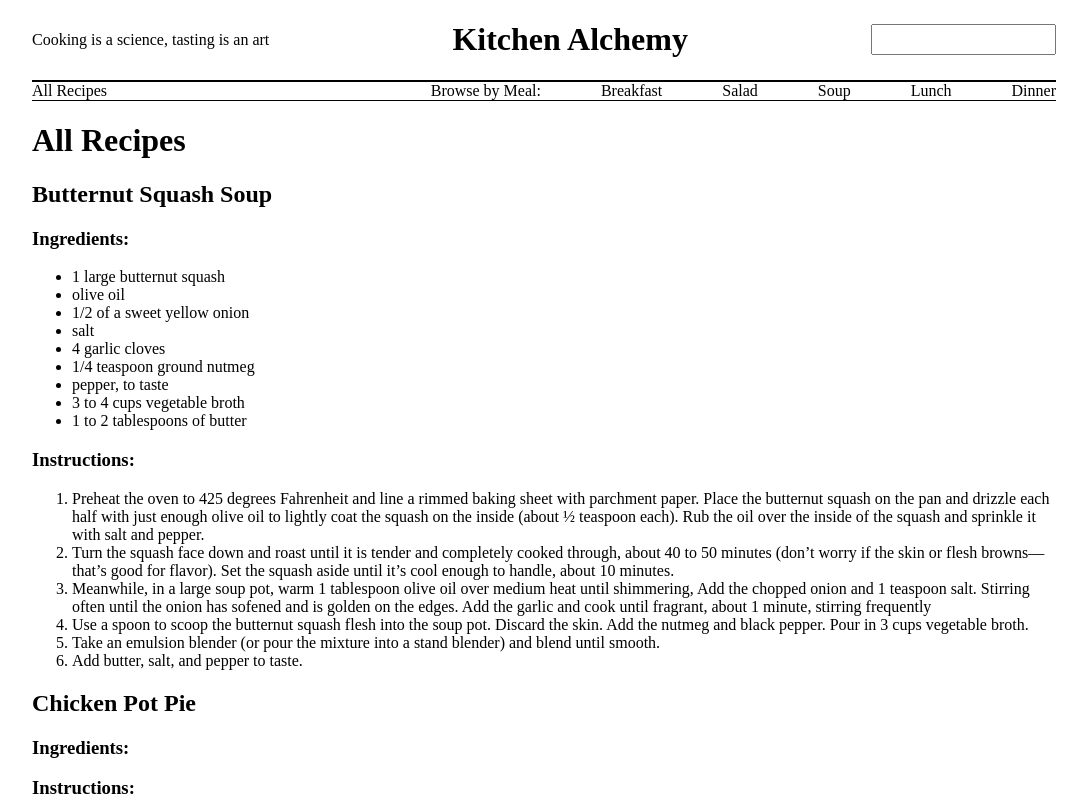
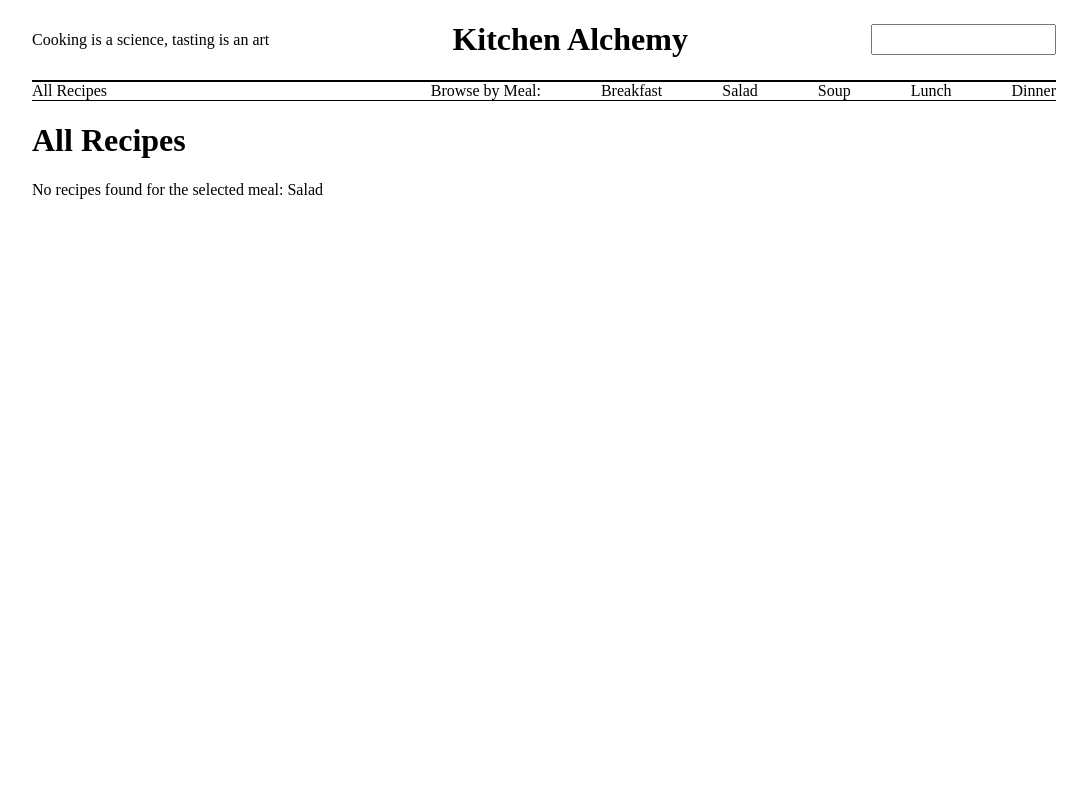
Before and after one commit to Carring10/kitchen-alchemy, a React (Vite) app: page / in a window 1280 px wide. Both pictures are taken after a click on the link "Salad". Shown: the top 800 px of the page, without its empty margins (96-1183 px from the left). Built offline with nearby package versions, Linux system fonts and the light colour scheme.

Commit message:
filter recipe by selecting meal

```diff
--- a/src/pages/Navbar/Navbar.tsx
+++ b/src/pages/Navbar/Navbar.tsx
@@ -4,13 +4,19 @@ import { MouseEvent, useContext } from "react";
 import { MealContext } from "../../Context/mealContext";
 
 export const Navbar = () => {
-  const { setSelectedMeal } = useContext(MealContext);
+  const { selectedMeal, setSelectedMeal } = useContext(MealContext);
 
   const handleMealClick = (event: MouseEvent<HTMLAnchorElement>) => {
     if (event.target instanceof HTMLAnchorElement) {
       const mealName = event.target.textContent || "";
+
       setSelectedMeal(mealName); // Update MealContext
       sessionStorage.setItem("meal", mealName);
+
+      if (selectedMeal === mealName) {
+        sessionStorage.setItem("meal", "");
+        setSelectedMeal("");
+      }
     }
   };
 
--- a/src/pages/RecipeList/RecipeList.tsx
+++ b/src/pages/RecipeList/RecipeList.tsx
@@ -15,11 +15,22 @@ interface Recipe {
 
 export const RecipeList = () => {
   const { selectedMeal } = useContext(MealContext);
-  console.log(selectedMeal);
+
+  // Filter recipes based on selectedMeal
+  // eslint-disable-next-line @typescript-eslint/no-unused-vars
+  const filteredRecipes = Object.entries(recipes).filter(([_, recipeData]) => {
+    const { tags } = recipeData as Recipe;
+
+    return selectedMeal
+      ? tags.meal?.some((meal) => meal.toLowerCase() === selectedMeal.toLowerCase())
+      : true;
+  });
+
   return (
     <div>
-      {Object.entries(recipes).map(([recipeName, recipeData]) => {
-        const { ingredients, instructions, tags } = recipeData as Recipe;
+      {filteredRecipes.length > 0 ? (
+        filteredRecipes.map(([recipeName, recipeData]) => {
+          const { ingredients, instructions } = recipeData as Recipe;
 
           return (
             <div key={recipeName} style={{ marginBottom: "20px" }}>
@@ -38,7 +49,10 @@ export const RecipeList = () => {
               </ol>
             </div>
           );
-      })}
+        })
+      ) : (
+        <p>No recipes found for the selected meal: {selectedMeal}</p>
+      )}
     </div>
   );
 };
--- a/src/utils/recipes.json
+++ b/src/utils/recipes.json
@@ -49,7 +49,7 @@
     "ingredients": [],
     "instructions": [],
     "tags": {
-      "meal": ["lunch", "dinner"],
+      "meal": ["lunch", "dinner", "soup"],
       "cuisine": ["southern"],
       "ingredient": "vegetable-based",
       "season": ["autumn", "winter"]
```
Lines whose indentation alone changed are shown as unchanged.
